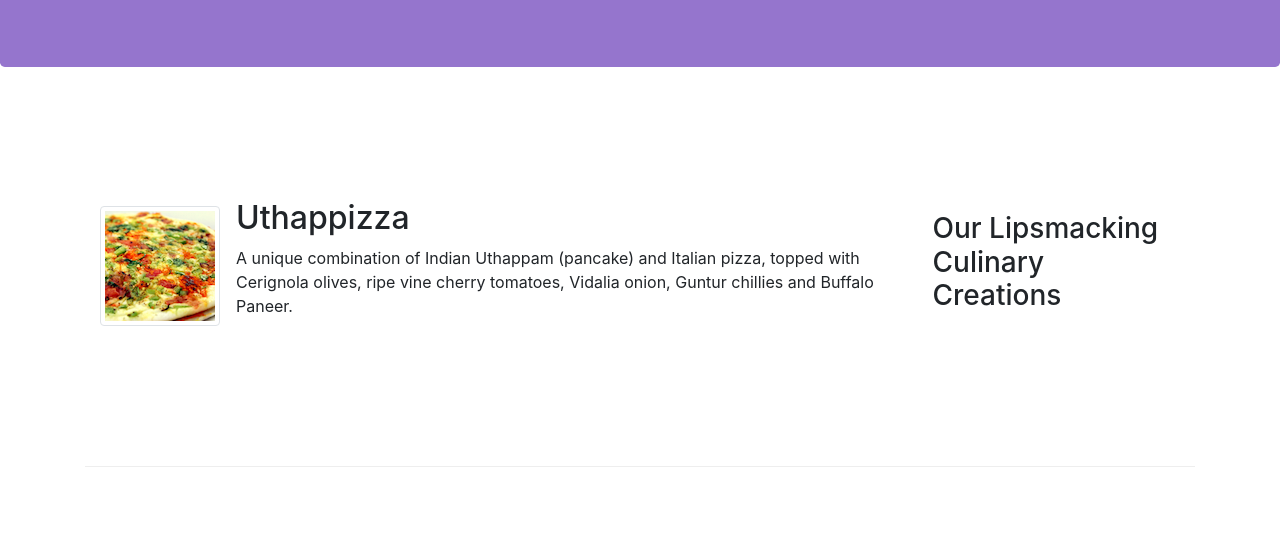
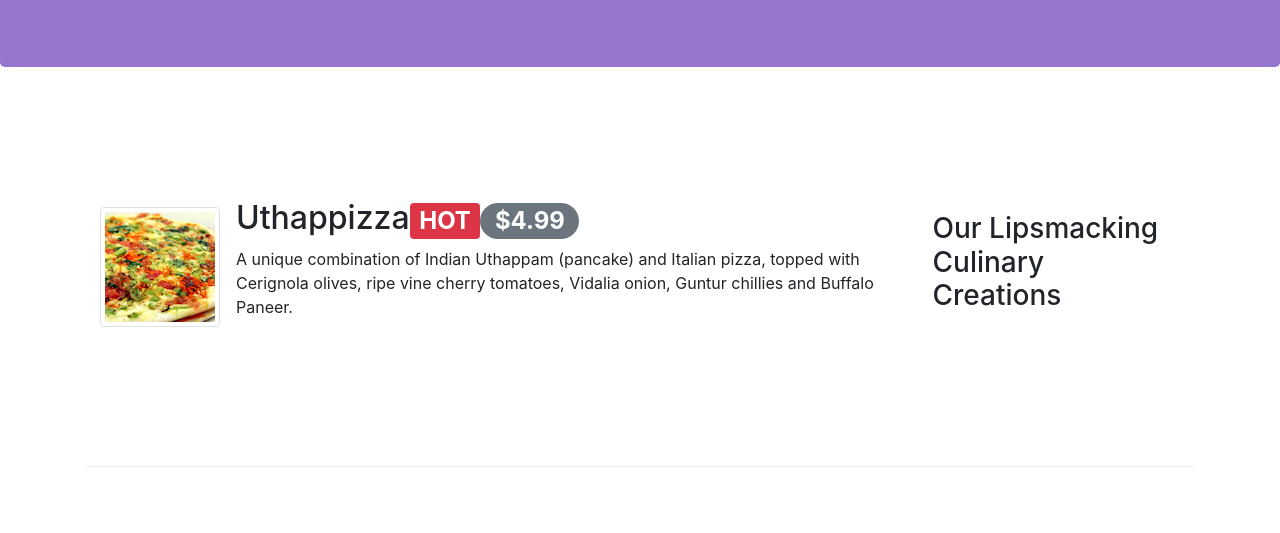
Before and after one commit to baluevD/Coursera-Bootstrap-4, a website: page index.html in a window 1280 px wide. Shown: the part 267-800 px from the top of the page. Drawn offline with nearby package versions, Linux system fonts and the light colour scheme.

Commit message:
Alerting Users

```diff
--- a/index.html
+++ b/index.html
@@ -11,6 +11,7 @@
   <link rel="stylesheet" href="css/styles.css">
   <title>Document</title>
 </head>
+
 <body>
   <nav class="navbar navbar-dark navbar-expand-sm fixed-top">
     <div class="container">
@@ -51,7 +52,7 @@
         <div class="media">
           <img src="img/uthappizza.png" alt="uthappizza" class="d-flex mr-3 img-thumbnail align-self-center">
           <div class="media-body">
-                <h2 class="mt-0">Uthappizza</h2>
+            <h2 class="mt-0">Uthappizza<span class="badge badge-danger">HOT</span><span class="badge badge-pill badge-secondary">$4.99</span></h2>
             <p class="d-none d-sm-block">A unique combination of Indian Uthappam (pancake) and Italian pizza, topped with Cerignola olives, ripe vine cherry tomatoes, Vidalia onion, Guntur chillies and Buffalo Paneer.</p>
           </div>
         </div>
@@ -65,7 +66,8 @@
       </div>
       <div class="col col-sm col-md">
         <h2>Weekend Grand Buffet</h2>
-            <p class="d-none d-sm-block">Featuring mouthwatering combinations with a choice of five different salads, six enticing appetizers, six main entrees and five choicest desserts. Free flowing bubbly and soft drinks. All for just $19.99 per person </p>
+        <p class="d-none d-sm-block">Featuring mouthwatering combinations with a choice of five different salads, six enticing appetizers, six main entrees and five choicest desserts. Free flowing bubbly and soft drinks. All for just $19.99 per
+          person </p>
       </div>
     </div>
 
@@ -136,4 +138,5 @@
   <script src="node_modules/popper.js/dist/umd/popper.min.js"></script>
   <script src="node_modules/bootstrap/dist/js/bootstrap.min.js"></script>
 </body>
+
 </html>
```
Lines whose indentation alone changed are shown as unchanged.
